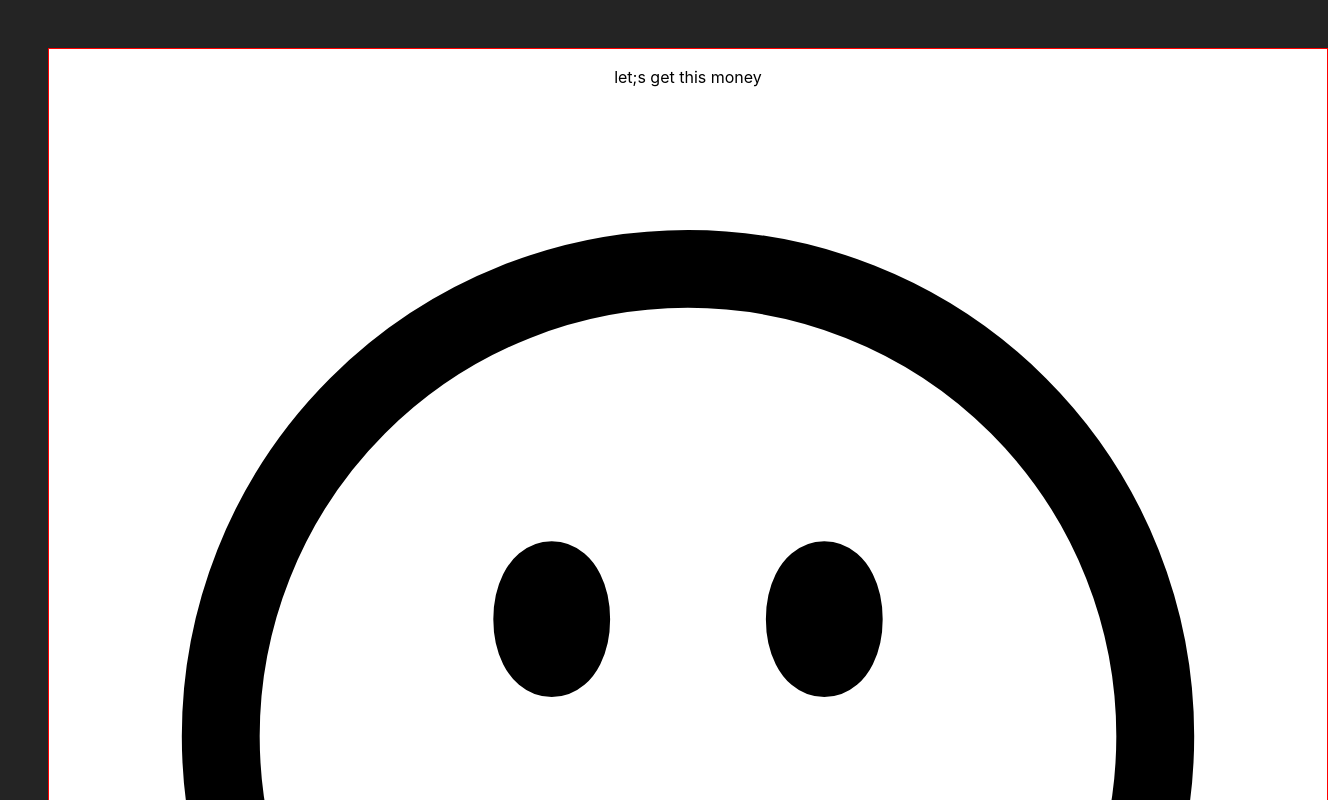
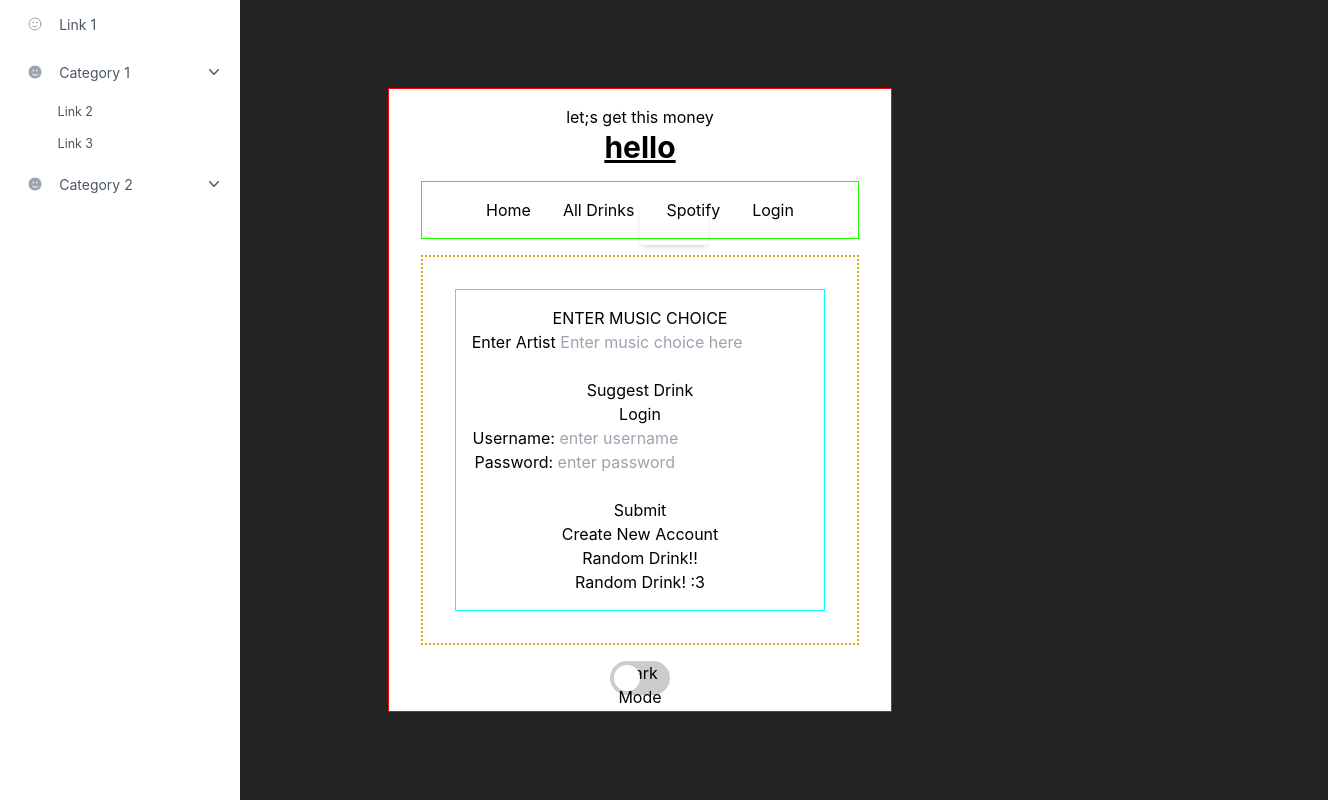
Before and after one commit to adventuring-party-capstone/CAPSTONE-MAIN, a React (Vite) app in the folder client/: page / in a window 1280 px wide. Shown: the top 800 px of the page, 1328 px wide, since content can reach past the window. Built offline with nearby package versions, Linux system fonts and the light colour scheme; no server answers.

Commit message:
working sidebar

```diff
--- a/client/package.json
+++ b/client/package.json
@@ -15,6 +15,7 @@
     "@emotion/styled": "^11.11.0",
     "@mui/material": "^5.14.8",
     "cypress": "^13.2.0",
+    "postcss": "^8.4.31",
     "react": "^18.2.0",
     "react-dom": "^18.2.0",
     "react-router-dom": "^6.15.0",
--- a/client/src/components/SideNav.jsx
+++ b/client/src/components/SideNav.jsx
@@ -2,8 +2,10 @@ import { Sidenav, initTE } from "tw-elements";
 
 export default function SideNav() {
 	initTE({ Sidenav });
+
 	return (
 		<>
+			<div className="text-3xl font-bold underline">hello</div>
 			<nav
 				id="sidenav-1"
 				className="absolute left-0 top-0 z-[1035] h-full w-60 -translate-x-full overflow-hidden bg-white shadow-[0_4px_12px_0_rgba(0,0,0,0.07),_0_2px_4px_rgba(0,0,0,0.05)] data-[te-sidenav-hidden='false']:translate-x-0 dark:bg-zinc-800"
@@ -163,7 +165,8 @@ export default function SideNav() {
 				</ul>
 			</nav>
 			<button
-				className="mt-10 inline-block rounded bg-primary px-6 py-2.5 text-xs font-medium uppercase leading-tight text-white shadow-md transition duration-150 ease-in-out hover:bg-primary-700 hover:shadow-lg focus:bg-primary-700 focus:shadow-lg focus:outline-none focus:ring-0 active:bg-primary-800 active:shadow-lg"
+				id="side"
+				className="position fixed mt-10 inline-block rounded bg-primary px-6 py-2.5 text-xs font-medium uppercase leading-tight text-white shadow-md transition duration-150 ease-in-out hover:bg-primary-700 hover:shadow-lg focus:bg-primary-700 focus:shadow-lg focus:outline-none focus:ring-0 active:bg-primary-800 active:shadow-lg"
 				data-te-sidenav-toggle-ref
 				data-te-target="#sidenav-1"
 				aria-controls="#sidenav-1"
--- a/client/src/index.css
+++ b/client/src/index.css
@@ -33,14 +33,8 @@ body {
 }
 
 .light-mode {
-    width: 100vw;
-    height: 100vh;
-    /* position: relative; */
-    top: 0;
-    left: 0;
     background: white;
     color: black;
-    /* mix-blend-mode: difference; */
 }
 
 /* CHECKBOX SIMULATING TOGGLE */
--- a/client/tailwind.config.js
+++ b/client/tailwind.config.js
@@ -1,7 +1,7 @@
 /** @type {import('tailwindcss').Config} */
 module.exports = {
 	darkMode: "class",
-	content: ["./src/**/*.{html,js}"],
+	content: ["./src/**/*.{html,js,jsx}"],
 	theme: {
 		extend: {},
 	},
```
Also changed, not shown: 1 other file (tests, documents, lock files or other folders).
